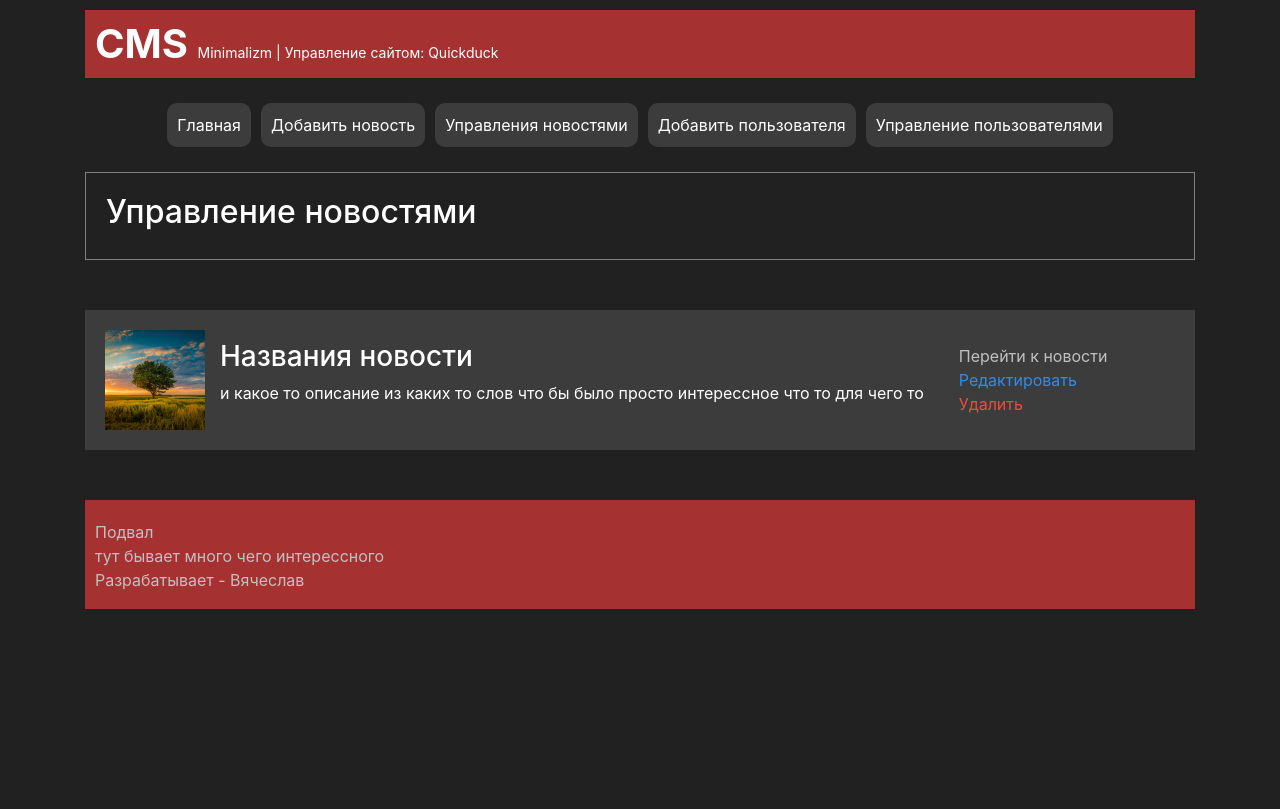
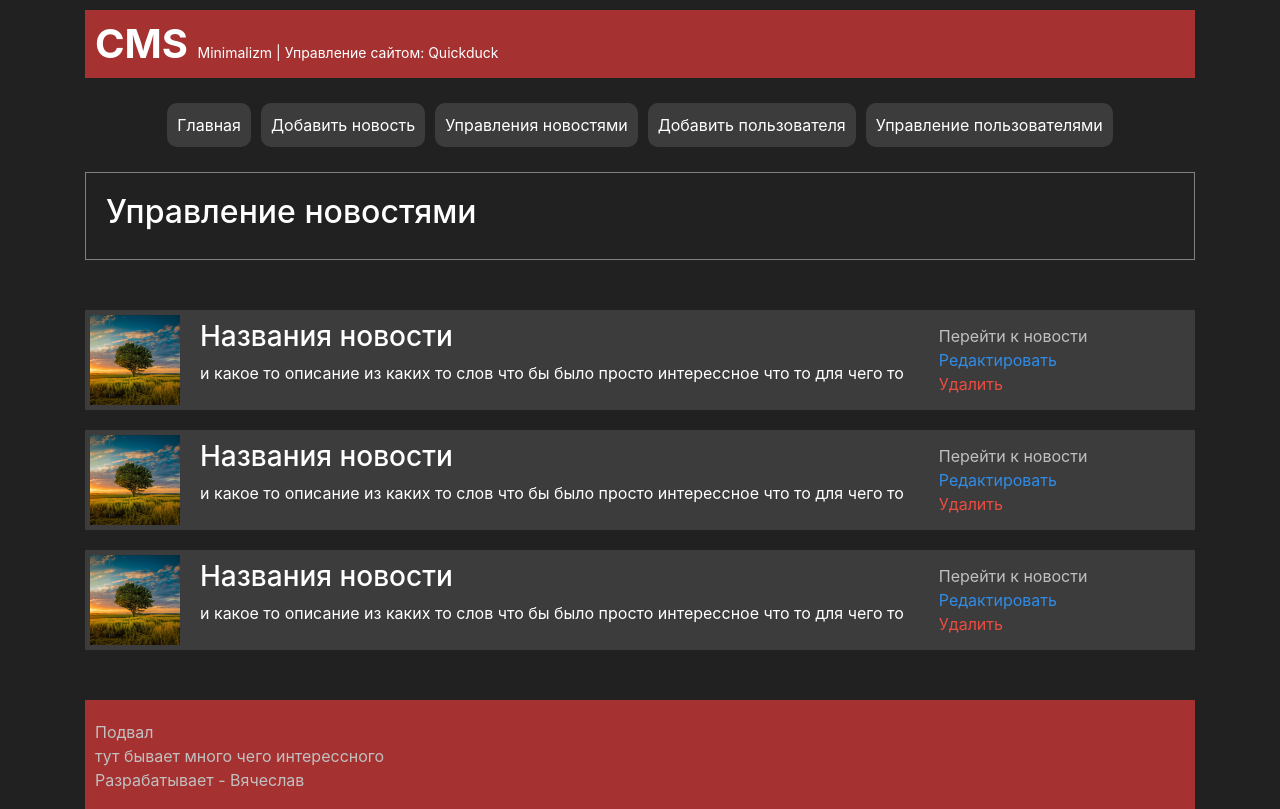
Before and after one commit to Viacheslav1998/cms-quickduck, a Vue app: page /news in a window 1280 px wide. Built offline with nearby package versions, Linux system fonts and the light colour scheme.

Commit message:
feat: News css

```diff
--- a/src/pages/News.vue
+++ b/src/pages/News.vue
@@ -13,6 +13,7 @@ export default defineComponent({
       <h2>Управление новостями</h2>
     </div>
     <div class="custom-space">
+
       <div class="news-box">
         <div class="news d-flex flex-row">
           <div class="imagen">
@@ -29,6 +30,41 @@ export default defineComponent({
           </div>
         </div>
       </div>
+
+      <div class="news-box">
+        <div class="news d-flex flex-row">
+          <div class="imagen">
+            <img src="/public/images/palm.jpg" alt="attention">
+          </div>
+          <div class="content-news d-flex flex-column justify-content-center">
+            <h3>Названия новости</h3>
+            <p>и какое то описание из каких то слов что бы было просто интерессное что то для чего то</p>
+          </div>
+          <div class="move d-flex flex-column justify-content-center">
+            <div><a href="#" class="link">Перейти к новости</a></div>
+            <div><a href="#" class="edt">Редактировать</a></div>
+            <div><a href="#" class="danger">Удалить</a></div>
+          </div>
+        </div>
+      </div>
+
+      <div class="news-box">
+        <div class="news d-flex flex-row">
+          <div class="imagen">
+            <img src="/public/images/palm.jpg" alt="attention">
+          </div>
+          <div class="content-news d-flex flex-column justify-content-center">
+            <h3>Названия новости</h3>
+            <p>и какое то описание из каких то слов что бы было просто интерессное что то для чего то</p>
+          </div>
+          <div class="move d-flex flex-column justify-content-center">
+            <div><a href="#" class="link">Перейти к новости</a></div>
+            <div><a href="#" class="edt">Редактировать</a></div>
+            <div><a href="#" class="danger">Удалить</a></div>
+          </div>
+        </div>
+      </div>
+
     </div>
   </div>
 </template>
@@ -42,15 +78,17 @@ export default defineComponent({
 }
 .custom-space {
   margin: 50px auto;
-  padding: 20px;
+}
+.news-box {
+  margin: 20px 0;
+  color: white;
   background-color: #3C3C3C;
 }
-.news-box {
-  color: white;}
+
 .imagen {
+  padding: 5px;
   width: 100px;
   height: 100px;
-  background-color: black;
 }
 .imagen img {
   width: 100%;
```
